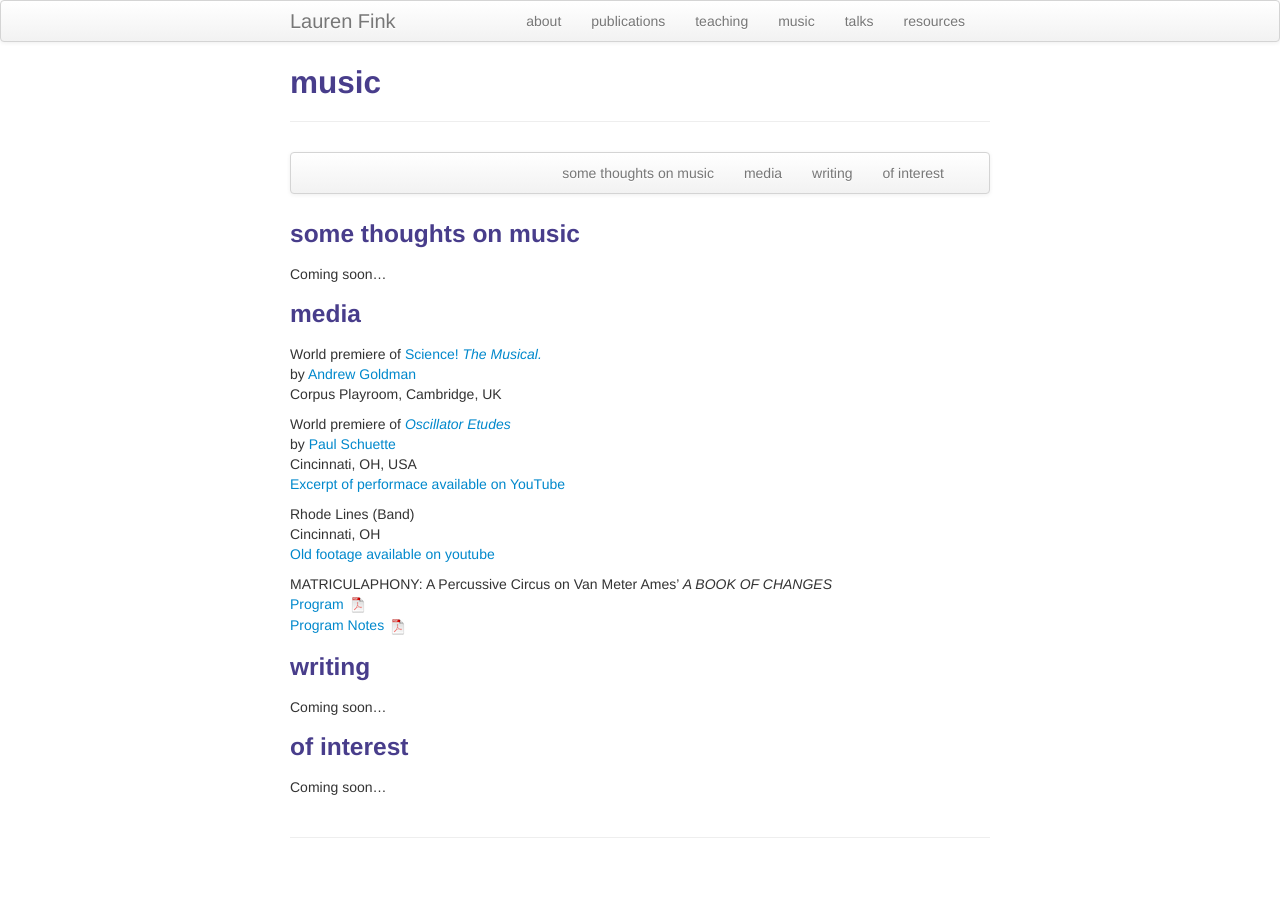
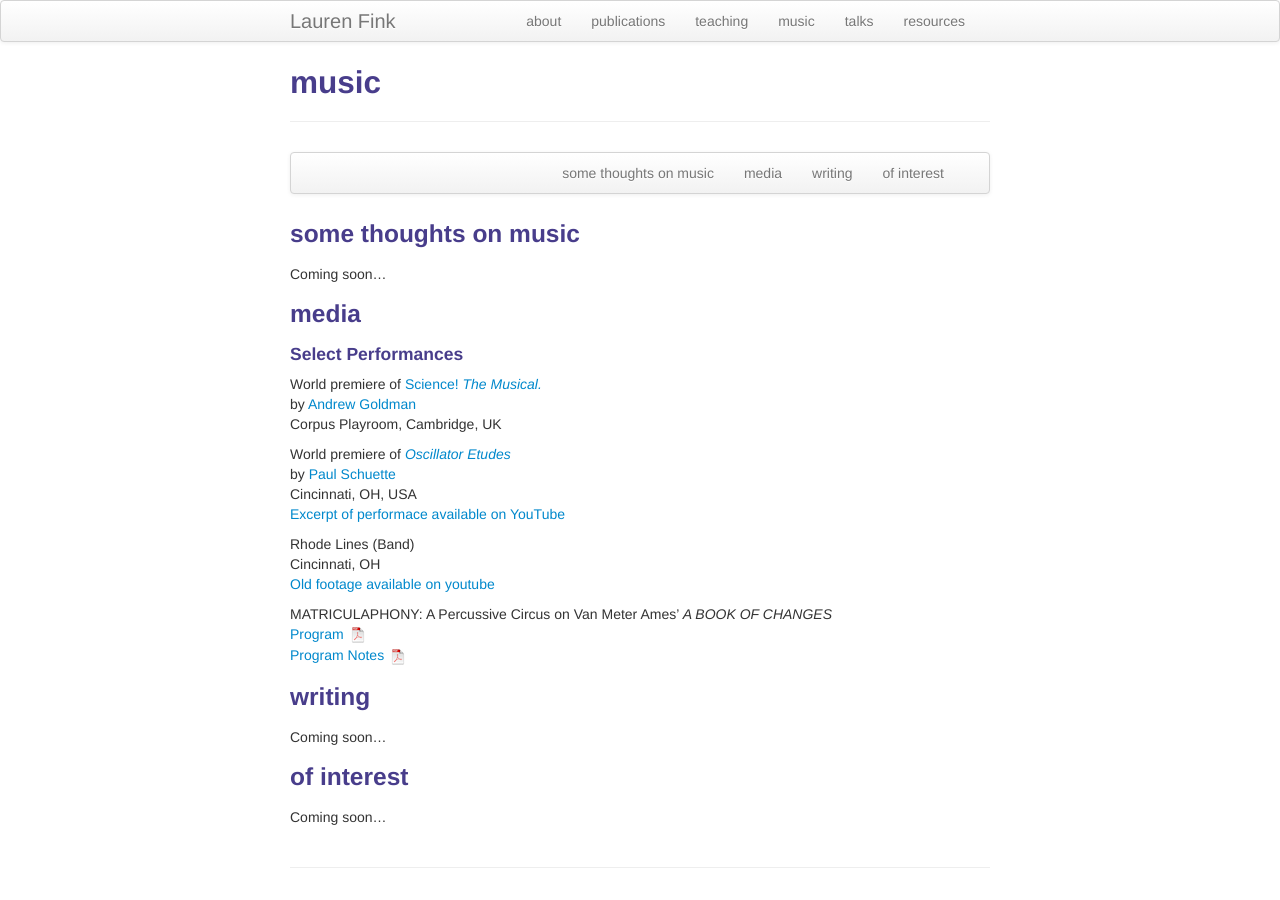
Before and after one commit to lkfink/lkfink.github.io, a Jekyll site: the page built from pages/music.md, in a window 1280 px wide. Built offline with Jekyll 4.4.1, drawn with Linux system fonts in a browser that asks for light colours.

Commit message:
Update music.md

```diff
--- a/pages/music.md
+++ b/pages/music.md
@@ -20,6 +20,8 @@ description: Lauren Fink's music
 Coming soon...
 
 ### <a name="audio"></a>media
+
+#### Select Performances
 
 World premiere of [Science! *The Musical.*](http://www.mus.cam.ac.uk/news/feature-pieces/science-the-musical)
 by [Andrew Goldman](http://heymancenter.org/people/andrew-goldman/)
```
